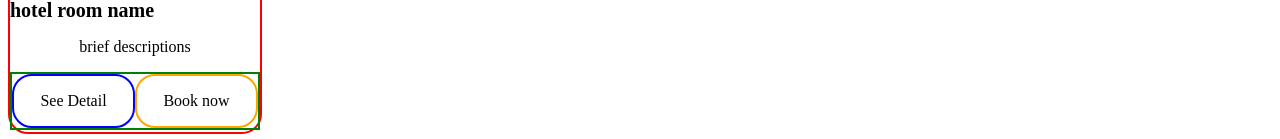
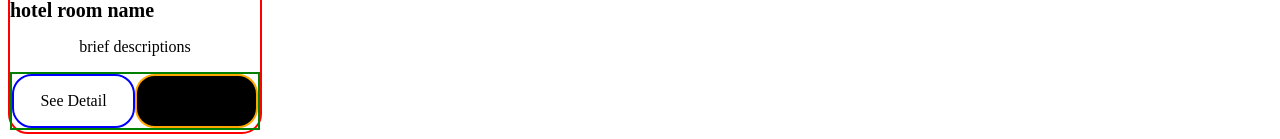
Before and after one commit to ZeeThomas/azurehavenresort, a React (Create React App) app: page / in a window 1280 px wide. Shown: the part 933-1072 px from the top of the page. Built offline with nearby package versions, Linux system fonts and the light colour scheme.

Commit message:
Updated bookingbar.css

```diff
--- a/src/styles/bookingbar.css
+++ b/src/styles/bookingbar.css
@@ -47,6 +47,7 @@
 #book-button
 {
   width: 50%;
+  background-color: black;
   border: 2px solid orange;
   border-radius: 20px;
 
```
